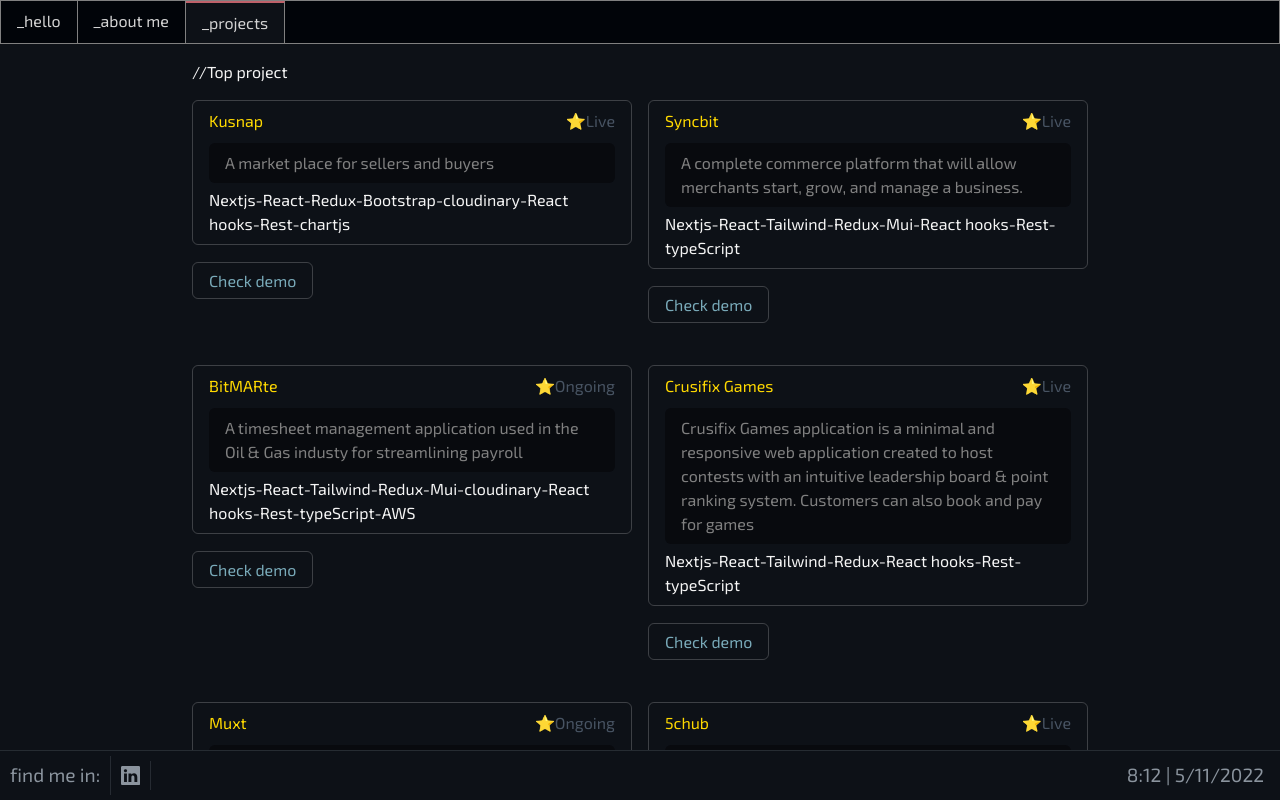
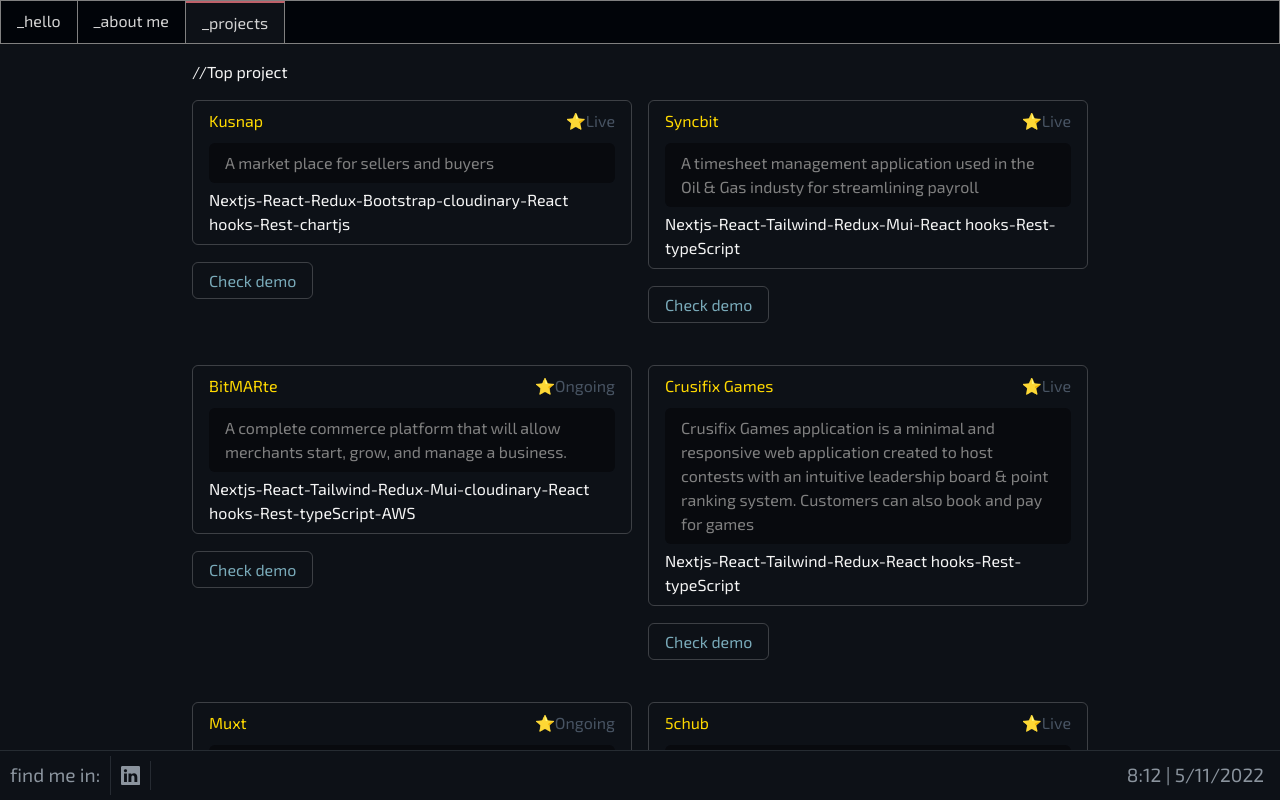
Before and after one commit to damatie/edafe-maxwell, a Next.js app: page /project in a window 1280 px wide. Built offline with nearby package versions, Linux system fonts and the light colour scheme.

Commit message:
fix:updete details

```diff
--- a/pages/project.jsx
+++ b/pages/project.jsx
@@ -17,7 +17,7 @@ const Project = ({ pinnedItems }) => {
      {
     name: 'Syncbit',
     stargazerCount: '100',
-    description: 'A complete commerce platform that will allow merchants start, grow, and manage a business.',
+    description: 'A timesheet management application used in the Oil & Gas industy for streamlining payroll',
     url: 'https://syncbit.io/',
     status: 'Live',
     stack:'Nextjs-React-Tailwind-Redux-Mui-React hooks-Rest-typeScript'
@@ -25,7 +25,7 @@ const Project = ({ pinnedItems }) => {
      {
     name: 'BitMARte',
     stargazerCount: '100',
-    description: 'A timesheet management application used in the Oil & Gas industy for streamlining payroll',
+    description: 'A complete commerce platform that will allow merchants start, grow, and manage a business.',
     url: 'https://bitmarte-frontend-2b4ikm7or-dev-cbit.vercel.app/',
     status: 'Ongoing',
     stack:'Nextjs-React-Tailwind-Redux-Mui-cloudinary-React hooks-Rest-typeScript-AWS'
```
